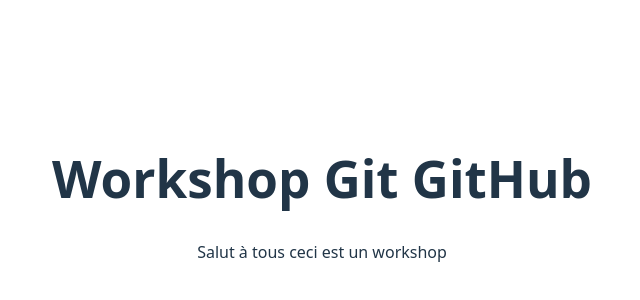
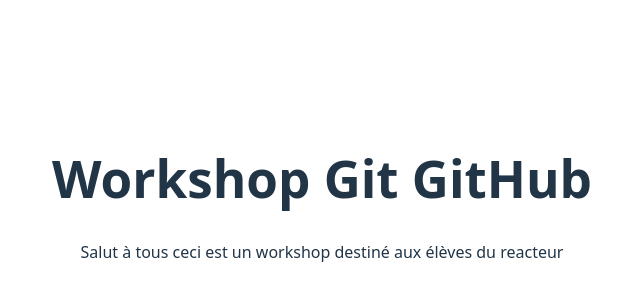
Before and after one commit to LucasRoberto99/git_workshop, a React (Vite) app: page / in a window 1280 px wide. Shown: the part 202-502 px from the top of the page, without its empty margins (318-958 px from the left). Built offline with nearby package versions, Linux system fonts and the light colour scheme.

Commit message:
changed p tag on App

```diff
--- a/src/App.jsx
+++ b/src/App.jsx
@@ -5,7 +5,7 @@
   return (
     <>
       <Header />
-      <p>Salut à tous ceci est un workshop</p>
+      <p>Salut à tous ceci est un workshop destiné aux élèves du reacteur</p>
     </>
   );
 }
```
